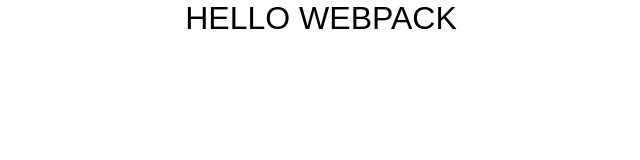
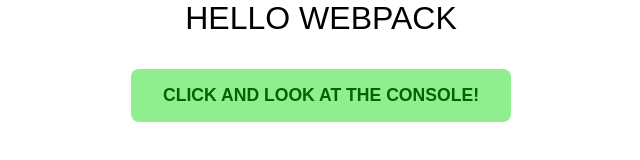
Before and after one commit to luAr26/learn-webpack, a website built with webpack: page dist/index.html in a window 1280 px wide. Shown: the whole page, without its empty margins (319-959 px from the left). Built offline with nearby package versions, Linux system fonts and the light colour scheme.

Commit message:
Lazy loading

```diff
--- a/src/index.js
+++ b/src/index.js
@@ -1,13 +1,25 @@
 import './style.sass';
+import _ from 'lodash';
 
-function getComponent() {
-  return import(/*webpackChunkName: 'lodash'*/ 'lodash').then(_ => {
-    const element = document.createElement('div');
-    element.innerHTML = _.join(['Hello', 'webpack'], ' ');
-    return element;
-  }).catch(error => 'An error occurred while loading the component');
+function component() {
+  const
+    element = document.createElement('div'),
+    button = document.createElement('button'),
+    br = document.createElement('br');
+
+  button.innerHTML = 'Click and look at the console!';
+  element.innerHTML = _.join(['Hello', 'webpack'], ' ');
+  element.appendChild(br);
+  element.appendChild(button);
+
+  // Note that because a network request is involved, some direction
+  // of loading would need to be shown in a production-level site/app.
+  button.onclick = e => import(/* webpackChunkName: "print" */ './print').then(module => {
+    const print = module.default;
+    print();
+  });
+
+  return element;
 }
 
-getComponent().then(component => {
-  document.body.appendChild(component);
-});
+document.body.appendChild(component());
--- /dev/null
+++ b/src/print.js
@@ -0,0 +1,5 @@
+console.log('The print.js module has loaded! See the network tab in dev toolts...');
+
+export default() => {
+  console.log('Button clicked: Here\'s "some text"!');
+}
--- a/webpack.config.js
+++ b/webpack.config.js
@@ -21,6 +21,6 @@
     ]
   },
   plugins: [
-    new htmlWebpackPlugin({title: 'Code splitting - dynamic imports'})
+    new htmlWebpackPlugin({title: 'Lazy loading'})
   ]
 };
```
Also changed, not shown: dist/index.html, dist/print.bundle.js (added), 1 other file.
